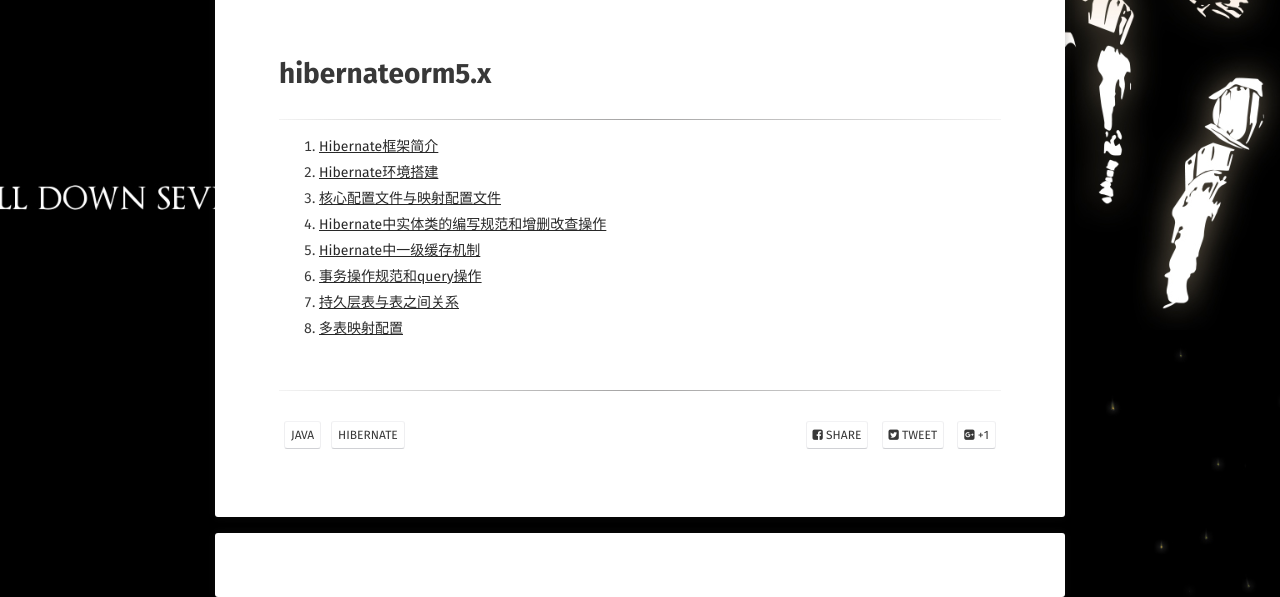
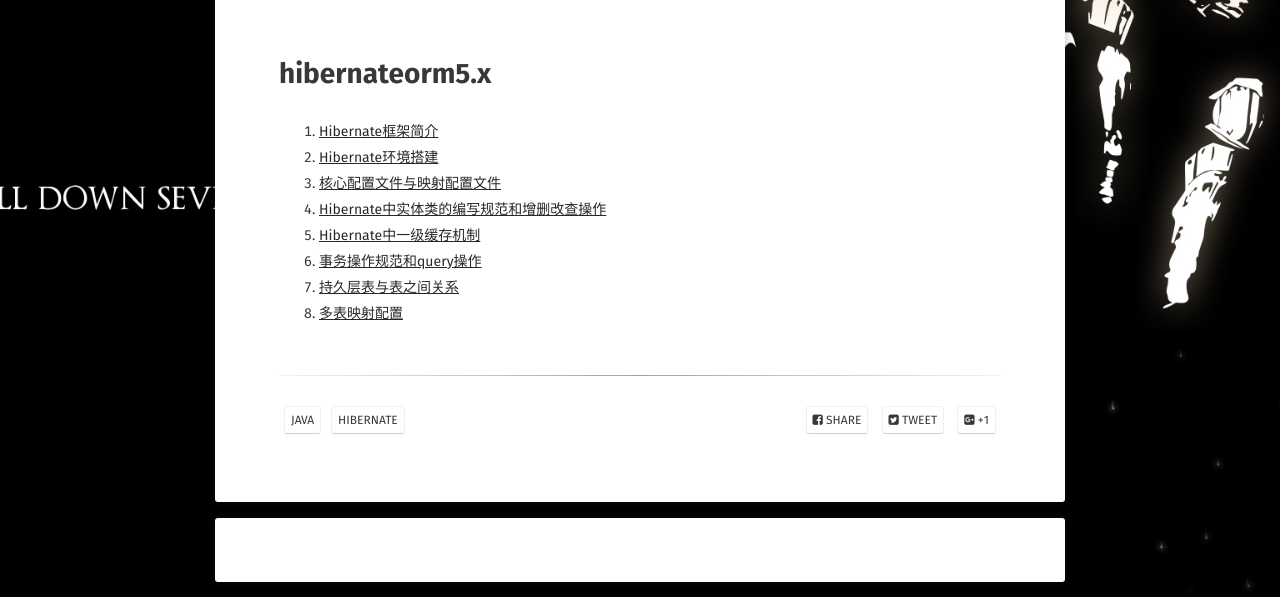
Before and after one commit to user3301/user3301.github.io, a Jekyll site: the page built from _posts/2017-06-21-Hibernate-Framework.md, in a window 1280 px wide. Shown: the part 570-1167 px from the top of the page. Built offline with Jekyll 4.4.1, drawn with Linux system fonts in a browser that asks for light colours; some web fonts are replaced; comment, search, counter and statistics services are not loaded.

Commit message:
reformat

```diff
--- a/_posts/2017-06-21-Hibernate-Framework.md
+++ b/_posts/2017-06-21-Hibernate-Framework.md
@@ -10,7 +10,6 @@ comments: true
 
 # hibernateorm5.x
 
-__________
 1. [Hibernate框架简介](https://github.com/user3301/hibernateorm5.x/blob/master/hibernate_ORM.md)
 2. [Hibernate环境搭建](https://github.com/user3301/hibernateorm5.x/blob/master/hibernate_config.md)
 3. [核心配置文件与映射配置文件](https://github.com/user3301/hibernateorm5.x/blob/master/hibernate_configuration_file.md)
```
